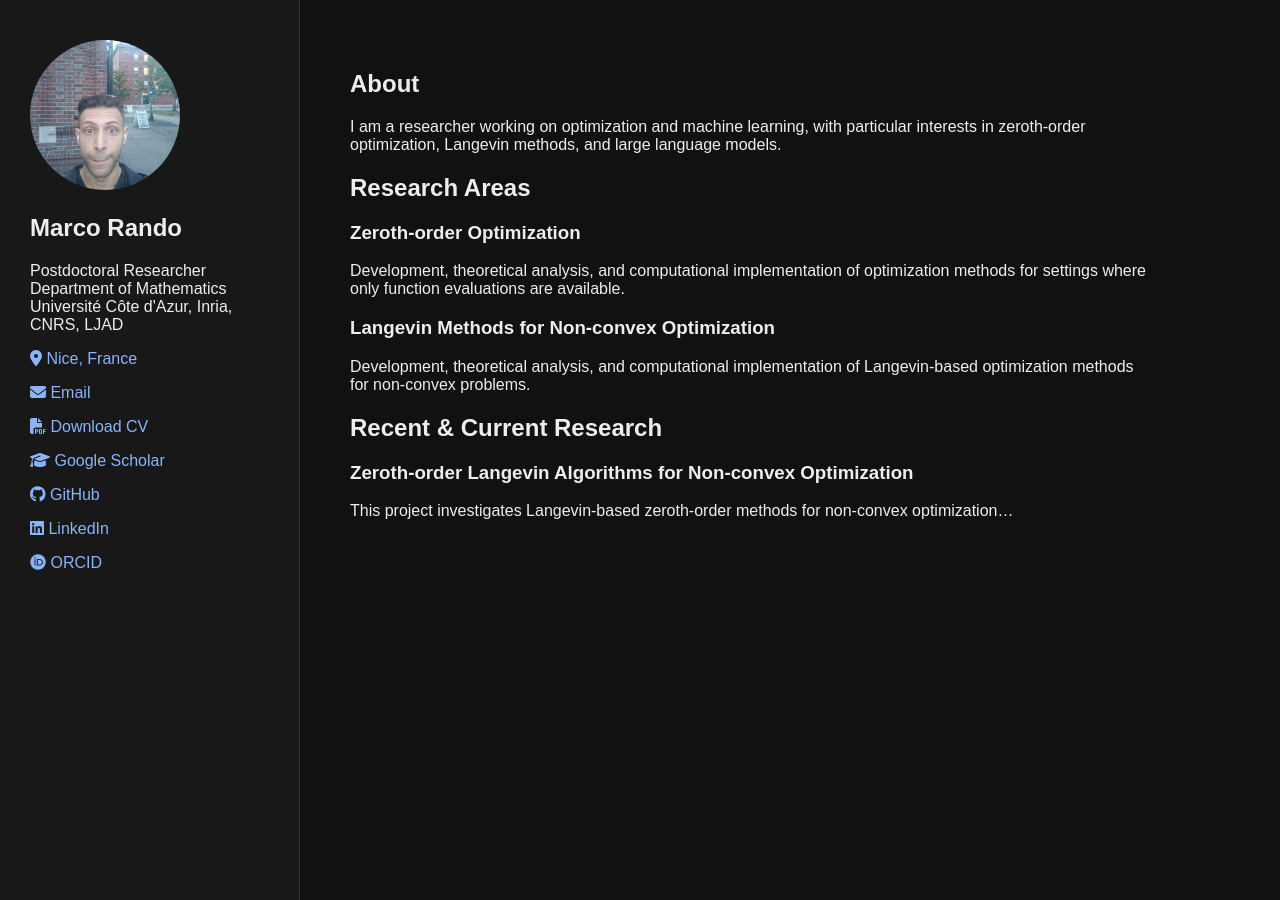
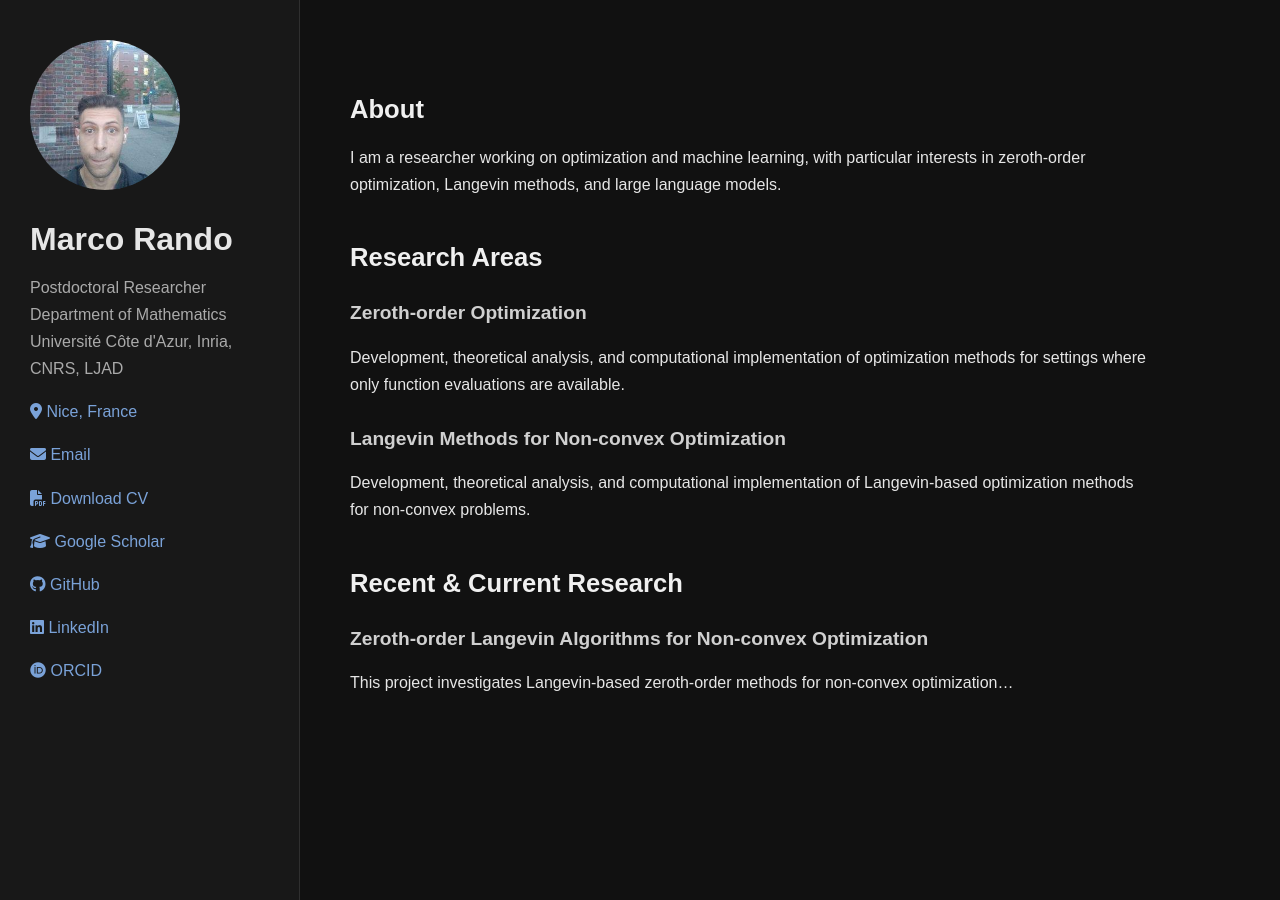
Before and after one commit to MarcoRando/MarcoRando, a Jekyll site: the page built from index.md, in a window 1280 px wide. Built offline with Jekyll 4.4.1, drawn with Linux system fonts in a browser that asks for light colours.

Commit message:
minor fix

```diff
--- a/assets/css/style.css
+++ b/assets/css/style.css
@@ -6,7 +6,7 @@ body {
     margin: 0;
     font-family: Arial, Helvetica, sans-serif;
     background: #111;
-    color: #eee;
+    color: #e6e6e6;
 }
 
 .container {
@@ -19,13 +19,17 @@ body {
     width: 300px;
     flex-shrink: 0;
     padding: 40px 30px;
-    border-right: 1px solid #333;
+    border-right: 1px solid #2f2f2f;
 }
 
 .content {
     flex: 1;
     max-width: 900px;
     padding: 50px;
+}
+
+.position {
+    color: #aaaaaa;
 }
 
 .profile-image {
@@ -36,12 +40,35 @@ body {
 }
 
 a {
-    color: #8ab4f8;
+    color: #7aa2d8;
     text-decoration: none;
 }
 
 a:hover {
+    color: #9bbbe8;
     text-decoration: underline;
+}
+
+h1 {
+    font-size: 2rem;
+    margin-bottom: 10px;
+}
+
+h2 {
+    font-size: 1.6rem;
+    margin-top: 45px;
+    margin-bottom: 20px;
+    color: #f0f0f0;
+}
+
+h3 {
+    font-size: 1.2rem;
+    margin-top: 30px;
+    color: #d0d0d0;
+}
+
+p {
+    line-height: 1.7;
 }
 
 @media (max-width: 768px) {
```
